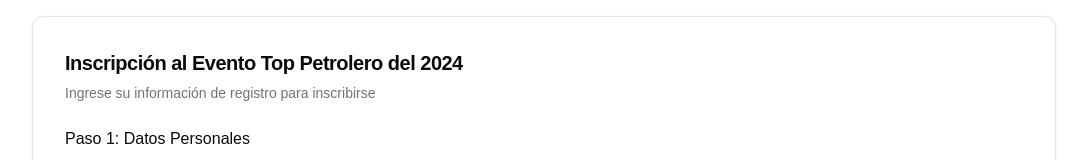
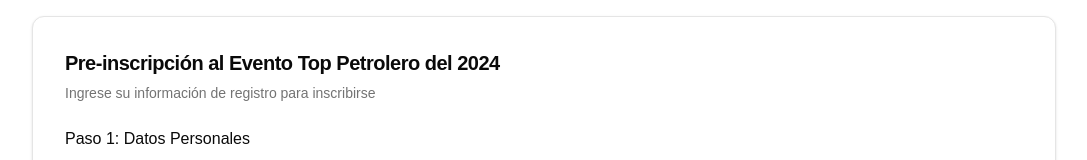
Before and after one commit to Evangelivm/form_pucallpa_2, a Next.js app: page / in a window 1280 px wide. Shown: the top 160 px of the page, without its empty margins (96-1183 px from the left). Built offline with nearby package versions, Linux system fonts and the light colour scheme.

Commit message:
cambio de nombre

```diff
--- a/src/app/page.jsx
+++ b/src/app/page.jsx
@@ -127,7 +127,7 @@ function LoginForm() {
       <Card className="mx-auto md:p-2 md:max-w-5xl sm:max-w-sm">
         <CardHeader>
           <CardTitle className="text-xl">
-            Inscripci&oacute;n al Evento Top Petrolero del 2024
+            Pre-inscripci&oacute;n al Evento Top Petrolero del 2024
           </CardTitle>
           <CardDescription>
             Ingrese su informaci&oacute;n de registro para inscribirse
```
